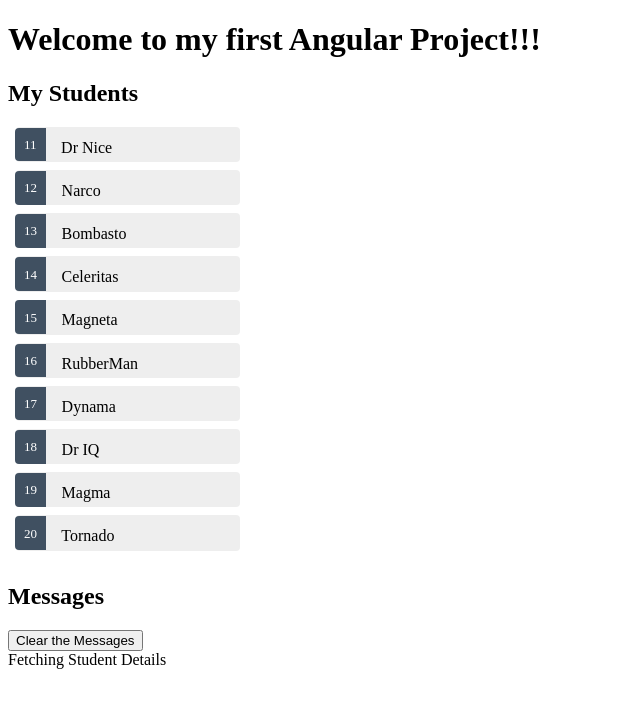
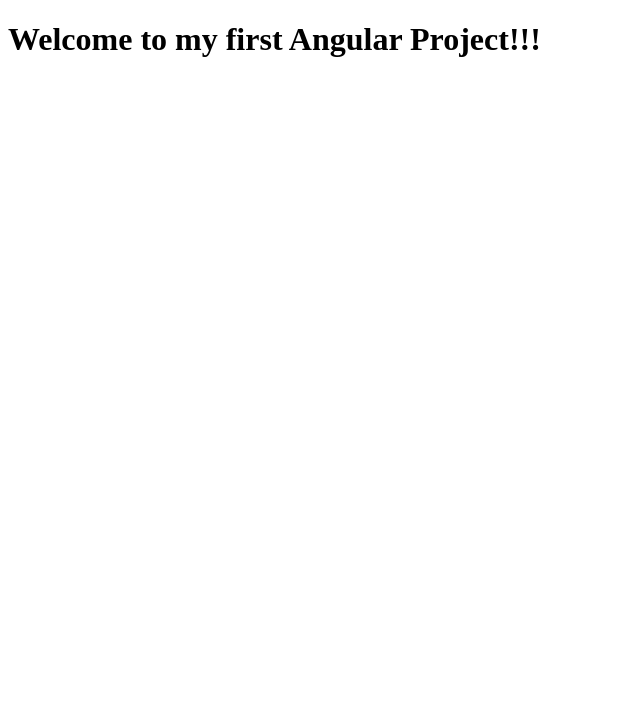
Before and after one commit to sidrockzz/Wiley_Angular, an Angular app: page / in a window 1280 px wide. Shown: the top 708 px of the page, without its empty margins (0-640 px from the left). Built offline with nearby package versions, Linux system fonts and the light colour scheme.

Commit message:
Routing modules

```diff
--- a/src/app/app-routing.module.ts
+++ b/src/app/app-routing.module.ts
@@ -1,10 +1,16 @@
 import { NgModule } from '@angular/core';
-import { RouterModule, Routes } from '@angular/router';
+import { CommonModule } from '@angular/common';
+import {RouterModule, Routes} from '@angular/router';
+import {StudentsComponent} from './students/students.component';
 
-const routes: Routes = [];
+
+const routes: Routes = [{path: 'students', component: StudentsComponent}];
 
 @NgModule({
-  imports: [RouterModule.forRoot(routes)],
-  exports: [RouterModule]
+  declarations: [],
+  imports: [
+    RouterModule.forRoot(routes)
+  ],
+  exports :[RouterModule]
 })
 export class AppRoutingModule { }
--- a/src/app/app.component.html
+++ b/src/app/app.component.html
@@ -7,6 +7,4 @@
 <!-- * * * * * * * to get started with your project! * * * * * * * * -->
 <!-- * * * * * * * * * * * * * * * * * * * * * * * * * * * * * * * -->
 <h1>{{title}}</h1>
-<app-students></app-students>
-<app-messages></app-messages>
 <router-outlet></router-outlet>
--- a/src/app/students/students.component.html
+++ b/src/app/students/students.component.html
@@ -14,3 +14,4 @@
       <input id="hero-name" [(ngModel)]="selectedStudent.name" placeholder="name">
     </div>
   </div>
+ <app-messages></app-messages>
```
Also changed, not shown: 1 other file (tests, documents, lock files or other folders).
